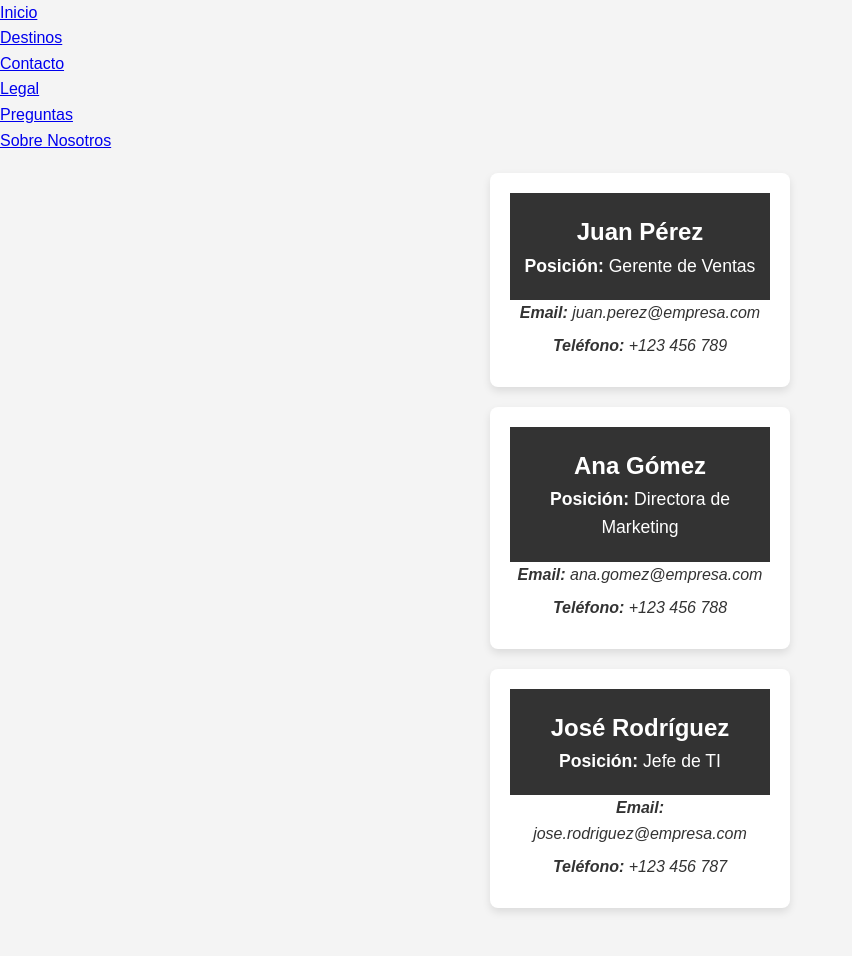
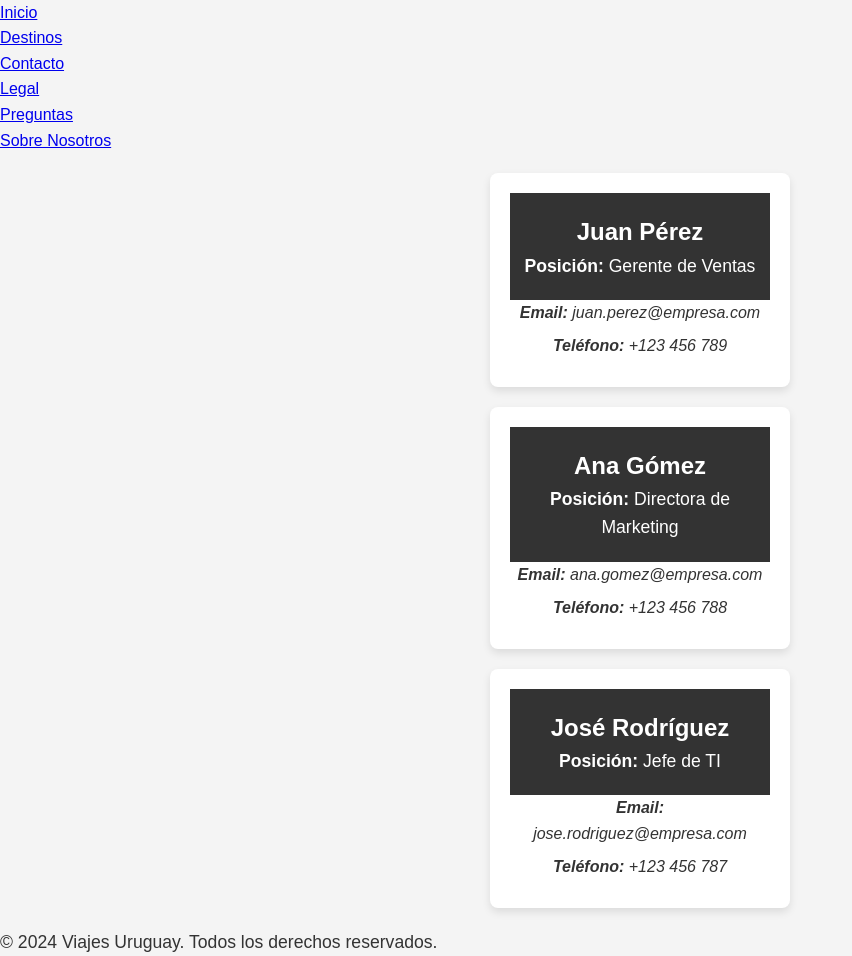
Before and after one commit to sergioAff/agencia-viaje, a plain HTML site: page pages/contactos.html in a window 1280 px wide. Shown: the part 90-1046 px from the top of the page, without its empty margins (0-852 px from the left). Before the commit the page ends 1018 px from the top, so only its background shows below. Drawn offline with Linux system fonts and the light colour scheme.

Commit message:
feature (contactos) agregar-footer-y-estilos

```diff
--- a/pages/contactos.html
+++ b/pages/contactos.html
@@ -6,6 +6,7 @@
     <meta http-equiv="X-UA-Compatible" content="ie=edge" />
     <title>Contactos - Empresa</title>
     <link rel="stylesheet" href="/styles/contactos.css" />
+    <link rel="stylesheet" href="/style/navegacion.css">
   </head>
   <body>
     <nav>
@@ -78,5 +79,10 @@
         </article>
       </section>
     </main>
+    <footer>
+        <div class="container">
+            <p>&copy; 2024 Viajes Uruguay. Todos los derechos reservados.</p>
+    </footer>
+    <script src="../index.js"></script>
   </body>
 </html>
```
